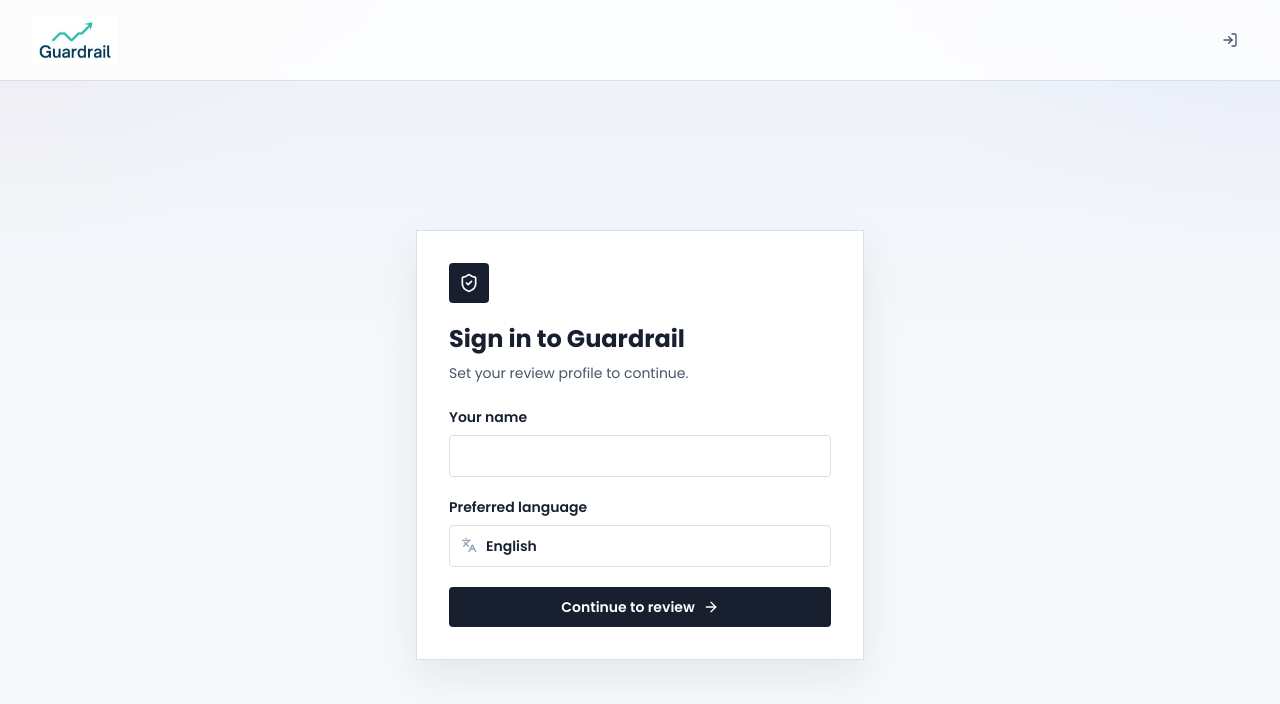
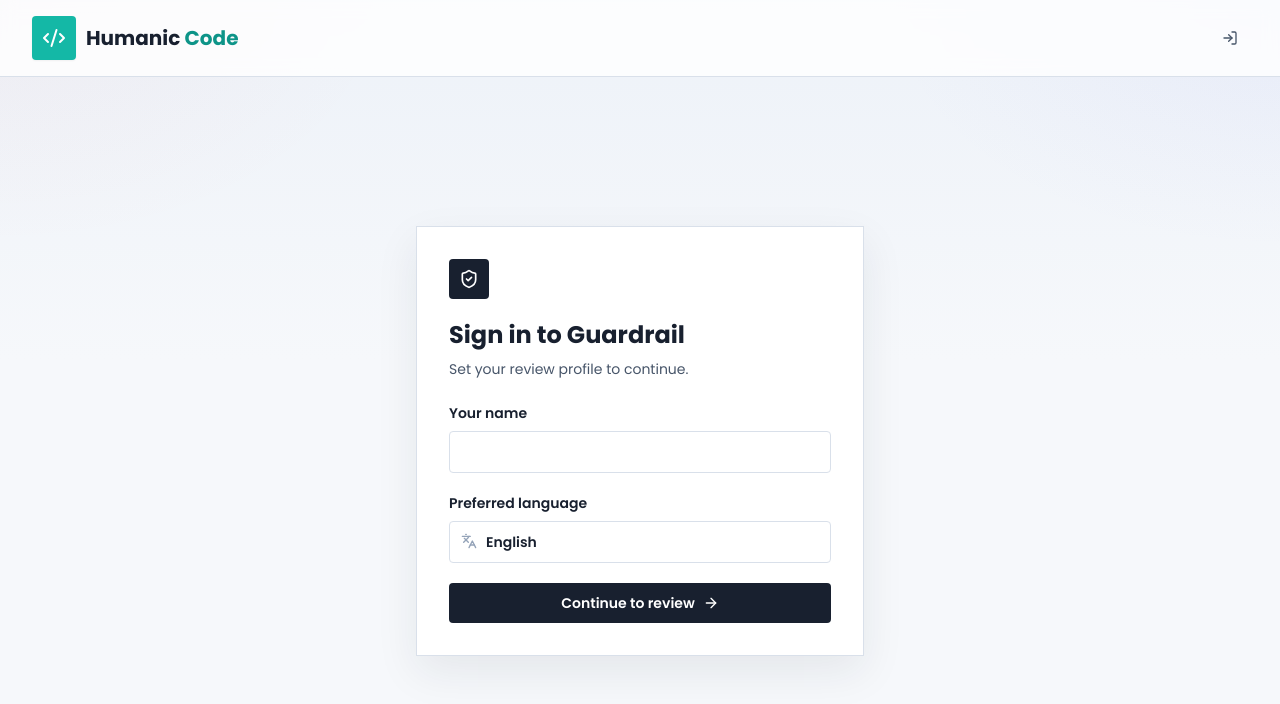
Before and after one commit to vijaynivasssabasu-dev/guardrail, a Next.js app: page /login in a window 1280 px wide. Shown: the top 704 px of the page. Built offline with nearby package versions, Linux system fonts and the light colour scheme.

Commit message:
rebrand: Humanic Code header

```diff
--- a/components/AppHeader.tsx
+++ b/components/AppHeader.tsx
@@ -2,7 +2,7 @@
 
 import { useEffect, useState } from "react";
 import Link from "next/link";
-import { LogIn, LogOut } from "lucide-react";
+import { Code2, LogIn, LogOut } from "lucide-react";
 import { clearUserProfile, readUserProfile, sessionChangedEvent, type UserProfile } from "@/lib/session";
 
 export function AppHeader() {
@@ -25,12 +25,13 @@
   return (
     <header className="border-b border-line bg-white/80 backdrop-blur">
       <nav className="mx-auto flex max-w-7xl items-center justify-between gap-4 px-4 py-4 sm:px-6 lg:px-8">
-        <Link href="/" className="flex min-w-0 items-center">
-          <img
-            src="/guardrail-logo-header.png"
-            alt="Guardrail"
-            className="h-11 w-auto shrink-0 sm:h-12"
-          />
+        <Link href="/" className="flex min-w-0 items-center gap-2.5" aria-label="Humanic Code home">
+          <span className="grid h-10 w-10 shrink-0 place-items-center rounded bg-teal-500 text-white shadow-sm sm:h-11 sm:w-11">
+            <Code2 className="h-5 w-5 sm:h-6 sm:w-6" aria-hidden="true" />
+          </span>
+          <span className="min-w-0 text-lg font-bold text-ink sm:text-xl">
+            Humanic <span className="text-teal-600">Code</span>
+          </span>
         </Link>
         <div className="flex items-center gap-1 text-sm font-medium">
           {profile ? (
```
